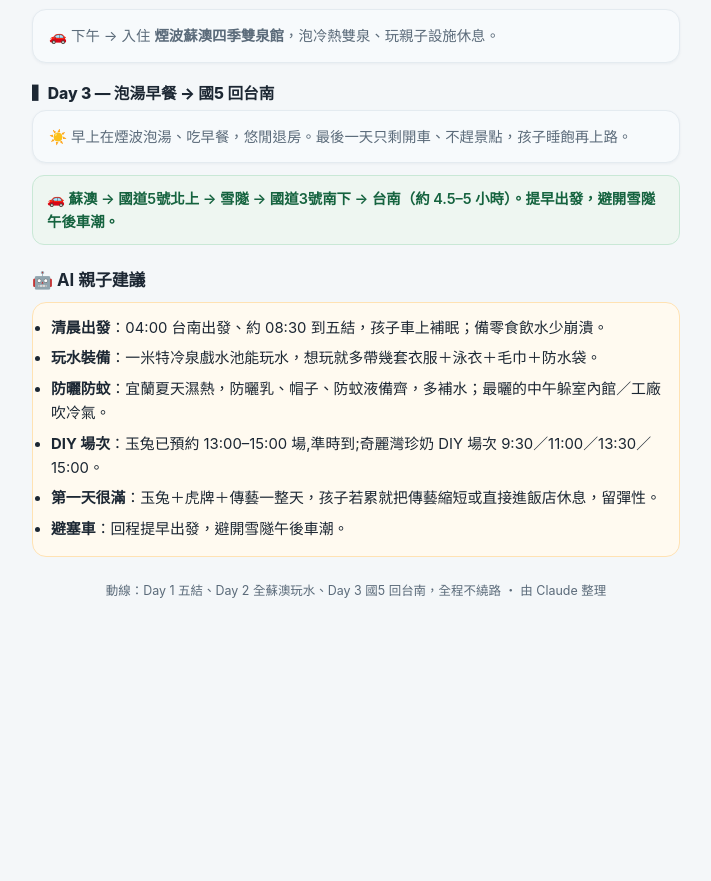
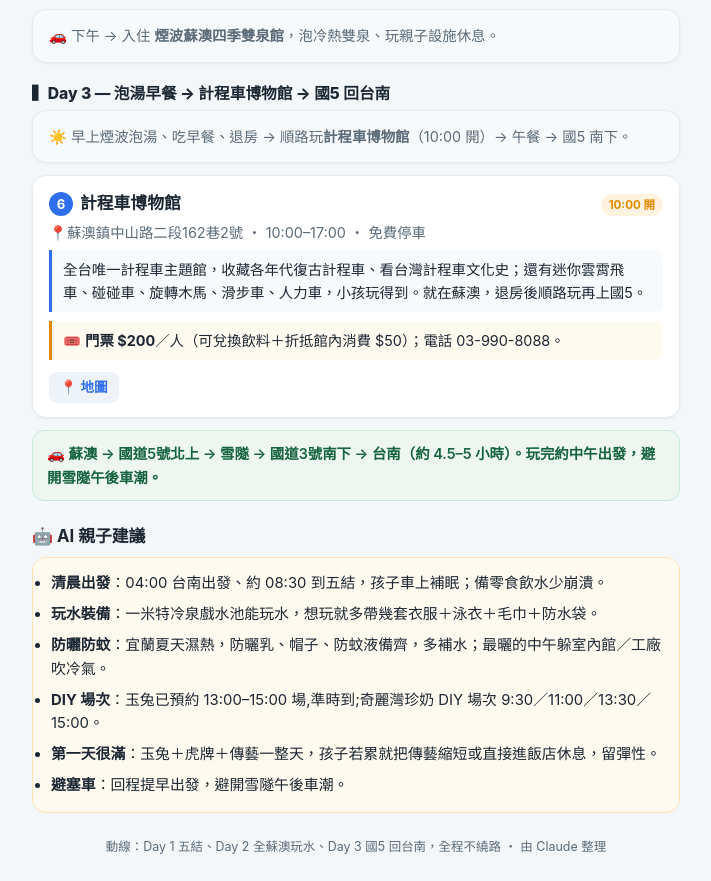
Before and after one commit to hungkai0521-afk/yilan-trip, a plain HTML site: page index.html in a window 1280 px wide. Shown: the part 2335-3216 px from the top of the page, without its empty margins (284-995 px from the left). Before the commit the page ends 2960 px from the top, so only its background shows below. Drawn offline with Linux system fonts and the light colour scheme.

Commit message:
Day3 早上加計程車博物館(蘇澳,退房後順路)
Co-Authored-By: Claude Opus 4.8 <noreply@anthropic.com>

```diff
--- a/index.html
+++ b/index.html
@@ -141,9 +141,18 @@
   </div>
   <div class="card note">🚗 下午 → 入住 <b>煙波蘇澳四季雙泉館</b>，泡冷熱雙泉、玩親子設施休息。</div>
 
-  <div class="day">▍Day 3 — 泡湯早餐 → 國5 回台南</div>
-  <div class="card note">☀️ 早上在煙波泡湯、吃早餐，悠閒退房。最後一天只剩開車、不趕景點，孩子睡飽再上路。</div>
-  <div class="route">🚗 蘇澳 → 國道5號北上 → 雪隧 → 國道3號南下 → 台南（約 4.5–5 小時）。提早出發，避開雪隧午後車潮。</div>
+  <div class="day">▍Day 3 — 泡湯早餐 → 計程車博物館 → 國5 回台南</div>
+  <div class="card note">☀️ 早上煙波泡湯、吃早餐、退房 → 順路玩<b>計程車博物館</b>（10:00 開）→ 午餐 → 國5 南下。</div>
+  <div class="card">
+    <div class="row"><span class="name"><span class="num">6</span>計程車博物館</span><span class="badge b-warn">10:00 開</span></div>
+    <div class="meta">📍蘇澳鎮中山路二段162巷2號 ・ 10:00–17:00 ・ 免費停車</div>
+    <div class="intro">全台唯一計程車主題館，收藏各年代復古計程車、看台灣計程車文化史；還有迷你雲霄飛車、碰碰車、旋轉木馬、滑步車、人力車，小孩玩得到。就在蘇澳，退房後順路玩再上國5。</div>
+    <div class="intro" style="border-left-color:var(--amber);background:#fffaf0">🎟️ <b>門票 $200</b>／人（可兌換飲料＋折抵館內消費 $50）；電話 03-990-8088。</div>
+    <div class="links">
+      <a href="https://www.google.com/maps/search/?api=1&query=%E8%A8%88%E7%A8%8B%E8%BB%8A%E5%8D%9A%E7%89%A9%E9%A4%A8%E8%98%87%E6%BE%B3" target="_blank">📍 地圖</a>
+    </div>
+  </div>
+  <div class="route">🚗 蘇澳 → 國道5號北上 → 雪隧 → 國道3號南下 → 台南（約 4.5–5 小時）。玩完約中午出發，避開雪隧午後車潮。</div>
 
   <div class="sec">🤖 AI 親子建議</div>
   <ul class="tips">
```
